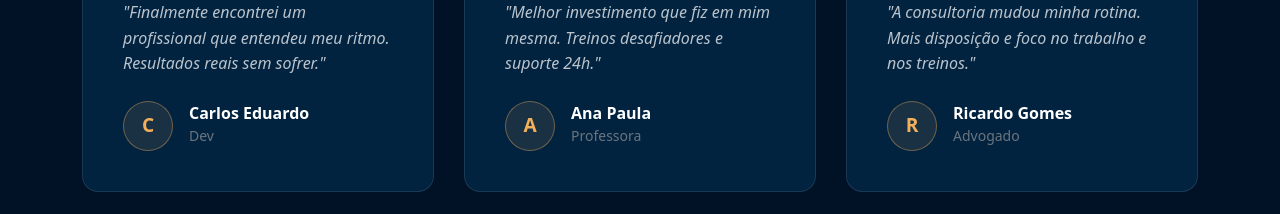
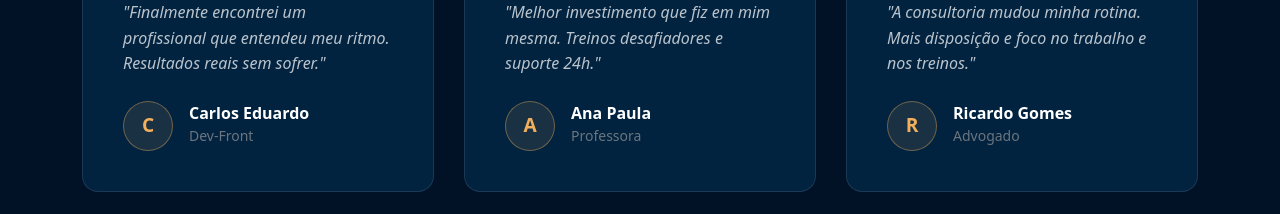
Before and after one commit to AbnerESCorreia/poseidon-consultoria, a React (Create React App) app: page / in a window 1280 px wide. Shown: the part 3440-3654 px from the top of the page. Built offline with nearby package versions, Linux system fonts and the light colour scheme.

Commit message:
alterando nome

```diff
--- a/src/components/testimonials.jsx
+++ b/src/components/testimonials.jsx
@@ -38,7 +38,7 @@ const testimonials = [
   },
   {
     name: "Carlos Eduardo",
-    role: "Dev",
+    role: "Dev-Front",
     initial: "C",
     text: '"Finalmente encontrei um profissional que entendeu meu ritmo. Resultados reais sem sofrer."',
   },
```
